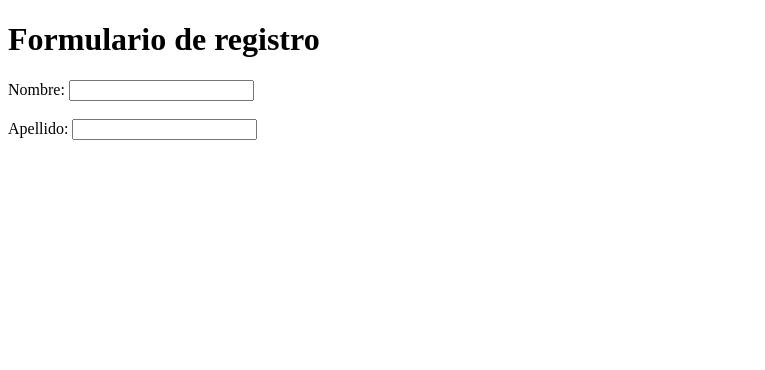
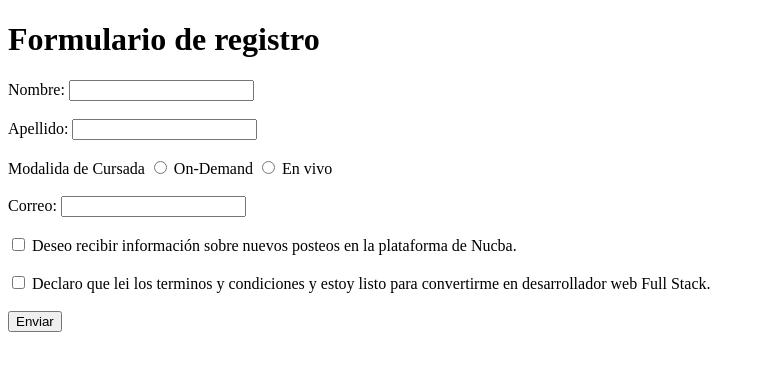
Before and after one commit to Estebancat07/EstebanTP1, a plain HTML site: page Formulario/index.html in a window 1280 px wide. Shown: the whole page, without its empty margins (0-765 px from the left). Drawn offline with Linux system fonts and the light colour scheme.

Commit message:
fin de formulario

```diff
--- a/Formulario/index.html
+++ b/Formulario/index.html
@@ -14,6 +14,25 @@
         <br></br>
         <label for="apellido">Apellido:</label>
         <input id="apellido" type="text">
+        <br></br>
+        Modalida de Cursada
+        <input type="radio" name="on demand" id="on demand">
+        <label for="on demand">On-Demand</label>
+        <input type="radio" name="en vivo" id="en vivo">
+        <label for="en vivo">En vivo</label>
+        <br></br>
+        <label for="correo">Correo:</label>
+        <input id="correo" type="text">
+        <br></br>
+        <input type="checkbox" name="deseo" id="deseo">
+        <label for="deseo"></label>Deseo recibir información sobre nuevos posteos en la plataforma de Nucba.
+        <br></br>
+        <input type="checkbox"id="declaro"name="declaro">
+        <label for="declaro"></label>Declaro que lei los terminos y condiciones y estoy listo para convertirme en desarrollador web Full Stack.
+        <br></br>
+        <input type="submit"value="Enviar">
+
+
 
 </form>
 </body>
```
